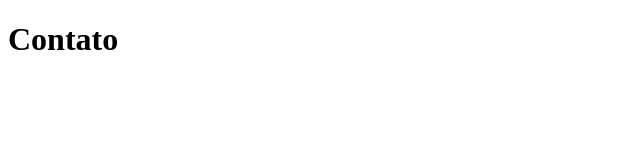
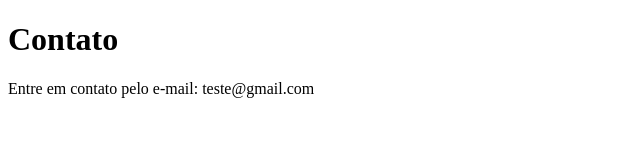
Before and after one commit to GabrielDanielski/sistema-de-cadastro, a plain HTML site: page contato.html in a window 1280 px wide. Shown: the whole page, without its empty margins (0-640 px from the left). Drawn offline with Linux system fonts and the light colour scheme.

Commit message:
Adicionando email de contato

```diff
--- a/contato.html
+++ b/contato.html
@@ -8,5 +8,6 @@
 </head>
 <body>
     <h1>Contato</h1>
+    <p>Entre em contato pelo e-mail: teste@gmail.com</p>
 </body>
 </html>
```
